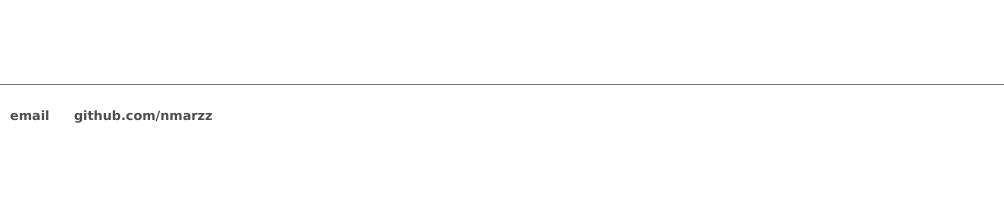
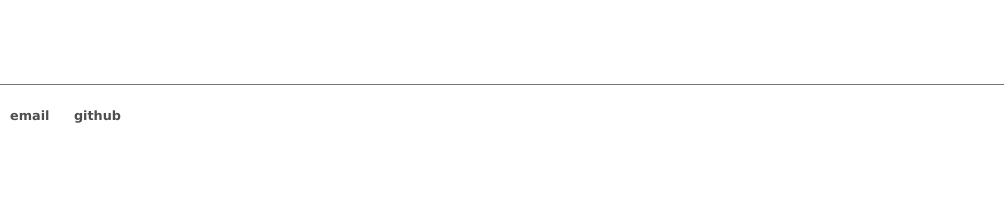
Before and after one commit to nmarzz/nmarzz.github.io, a Jekyll site: the page built from publications.html, in a window 1280 px wide. Shown: the part 745-957 px from the top of the page, without its empty margins (0-1004 px from the left). Built offline with Jekyll 4.4.1, drawn with Linux system fonts in a browser that asks for light colours.

Commit message:
footer edit

```diff
--- a/_layouts/default.html
+++ b/_layouts/default.html
@@ -45,7 +45,7 @@
 			<footer style ="bottom: 0;">
 					<ul>
 							<li><a href="mailto:noah.marshall2@mail.mcgill.ca">email</a></li>
-							<li><a href="https://github.com/nmarzz">github.com/nmarzz</a></li>
+							<li><a href="https://github.com/nmarzz">github</a></li>
 				</ul>
 			</footer>
 <!--
```
